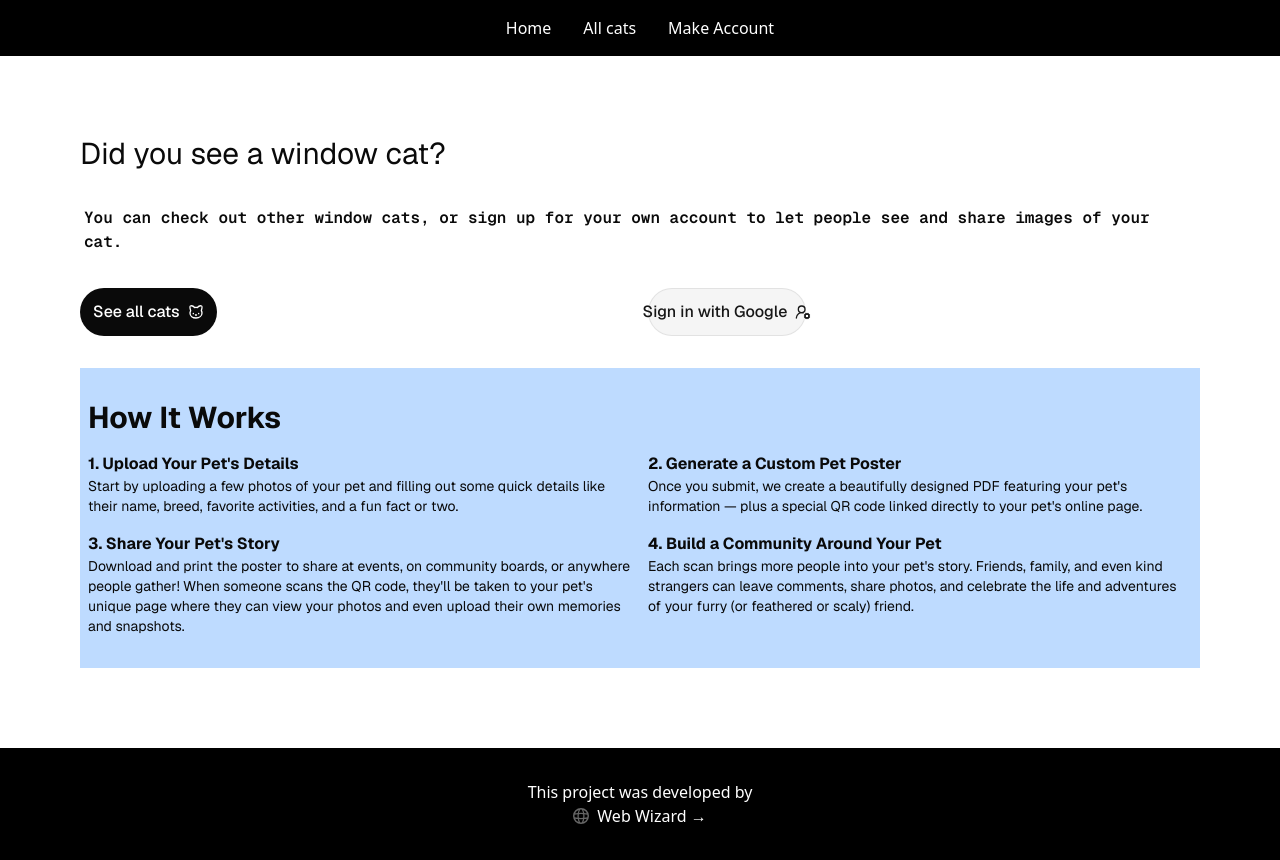
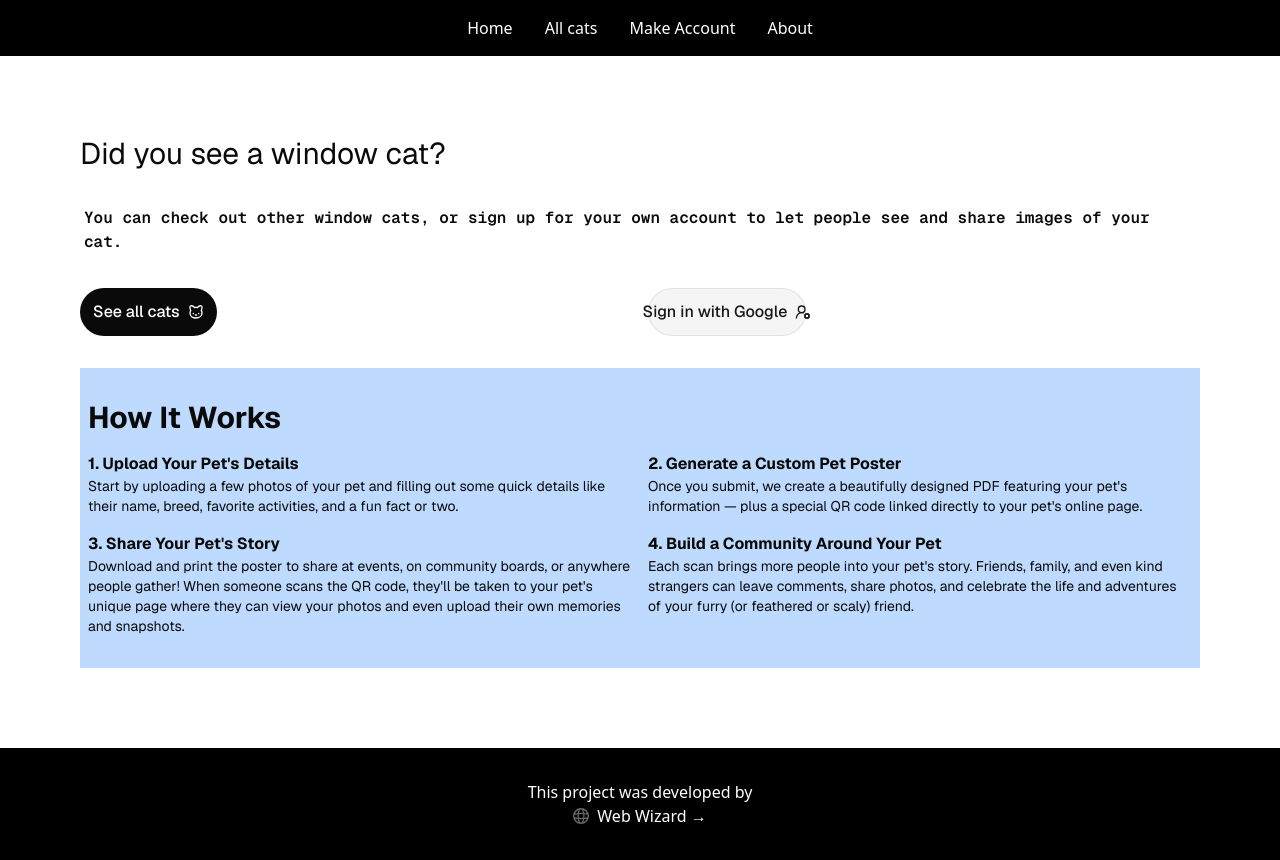
Before and after one commit to zackhanni/hello-window-pet, a Next.js app: page / in a window 1280 px wide. Built offline with nearby package versions, Linux system fonts and the light colour scheme; no server answers.

Commit message:
added about to nav

```diff
--- a/components/Navigation.tsx
+++ b/components/Navigation.tsx
@@ -20,6 +20,9 @@ const Navigation = ({ session }: { session: Session }) => {
             <Link href={"/api/auth/signin"}>Make Account</Link>
           </li>
         )}
+        <li className={`p-4 hover:underline`}>
+          <Link href={"/"}>About</Link>
+        </li>
       </ul>
     </nav>
   );
```
